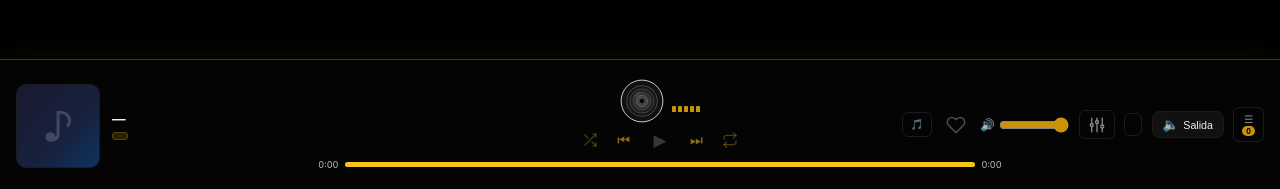
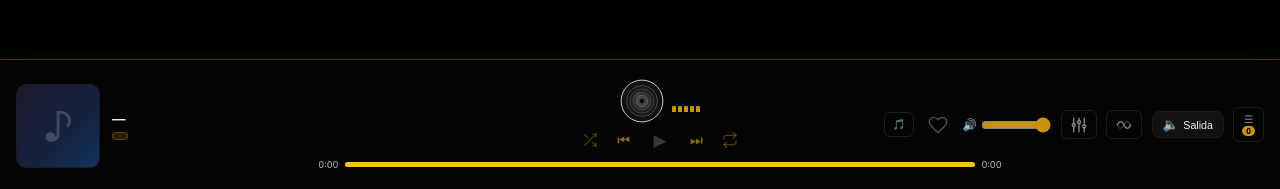
Before and after one commit to orbytedirector-cmd/Orbyte, a Flask app: page /favorites in a window 1280 px wide. Shown: the part 611-800 px from the top of the page. Run offline with Flask 3, Linux system fonts and the light colour scheme.

Commit message:
Ajustes boton Crossfade

```diff
--- a/static/player.js
+++ b/static/player.js
@@ -1435,7 +1435,7 @@ function setCrossfadeDuration(seconds) {
 window.setCrossfadeDuration = setCrossfadeDuration;
 window.getCrossfadeDuration = () => crossfadeDurationSec;
 
-const CROSSFADE_SVG = `<svg viewBox="0 0 24 24" fill="none" stroke="currentColor" stroke-width="1.8" stroke-linecap="round" stroke-linejoin="round"><path d="M3 12c3-6 6-6 9 0s6 6 9 0"/><path d="M3 12c3 6 6 6 9 0s6-6 9 0" opacity="0.4"/></svg>`;
+const CROSSFADE_SVG = `<svg class="crossfade-svg" viewBox="0 0 24 24" fill="none" stroke="currentColor" stroke-width="1.8" stroke-linecap="round" stroke-linejoin="round"><path d="M3 12c3-6 6-6 9 0s6 6 9 0"/><path d="M3 12c3 6 6 6 9 0s6-6 9 0" opacity="0.4"/></svg>`;
 
 // La plantilla no trae un botón de Crossfade (funcionalidad agregada después) —
 // se inserta uno al lado de "Normalizar", copiándole la clase para que quede
--- a/static/style.css
+++ b/static/style.css
@@ -262,6 +262,8 @@ input[type=range].volume-slider { width:70px; accent-color:var(--accent); }
 #np-similar-btn:hover .similar-svg { transform:scale(1.12); }
 .similar-artists-svg { width:18px; height:18px; display:block; overflow:visible; transition:transform 0.2s ease; }
 #np-similar-artists-btn:hover .similar-artists-svg { transform:scale(1.12); }
+.crossfade-svg { width:18px; height:18px; display:block; overflow:visible; transition:transform 0.2s ease; }
+.normalize-toggle:hover .crossfade-svg { transform:scale(1.12); }
 @keyframes normalizePulse {
   0%, 100% { box-shadow:0 0 0 0 rgba(200,146,10,0.35); }
   50%      { box-shadow:0 0 0 5px rgba(200,146,10,0); }
--- a/static/tutorial.js
+++ b/static/tutorial.js
@@ -188,6 +188,11 @@
       id: 'normalize', target: '#normalize-btn',
       title: '🔊 Normalizador de volumen',
       body: 'Sube automáticamente el volumen de pistas silenciosas o en DSD, sin recodificar el audio.'
+    },
+    {
+      id: 'crossfade', target: '#crossfade-btn',
+      title: '🎚️ Crossfade',
+      body: 'Combina el final de una pista con el inicio de la siguiente en un solo archivo. En celulares, actívalo para que la música no se corte al cambiar de pista con la app en 2do plano o la pantalla bloqueada.'
     },
     {
       id: 'repeat', target: '#repeat-btn',
```
Also changed, not shown: 1 other file.
